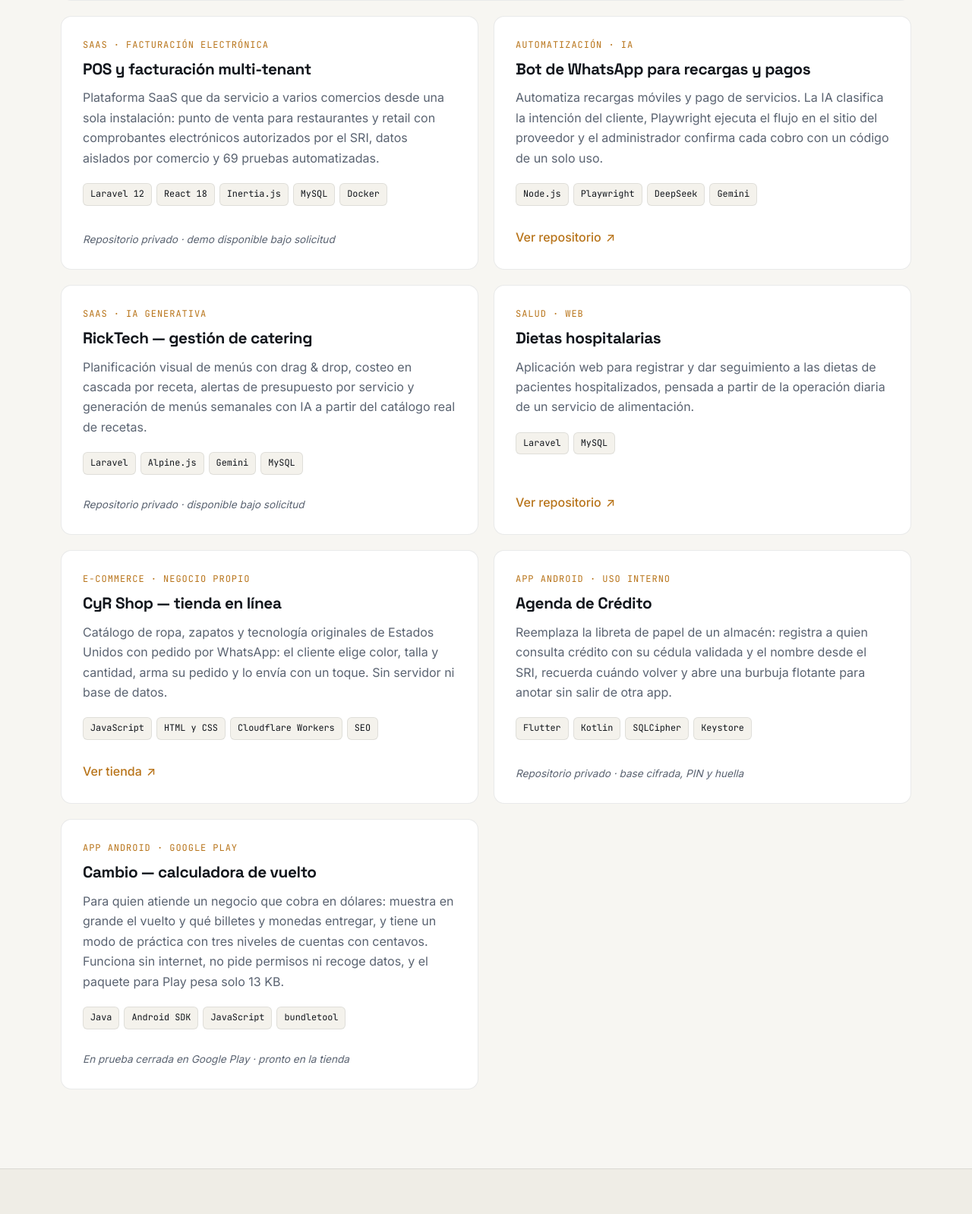
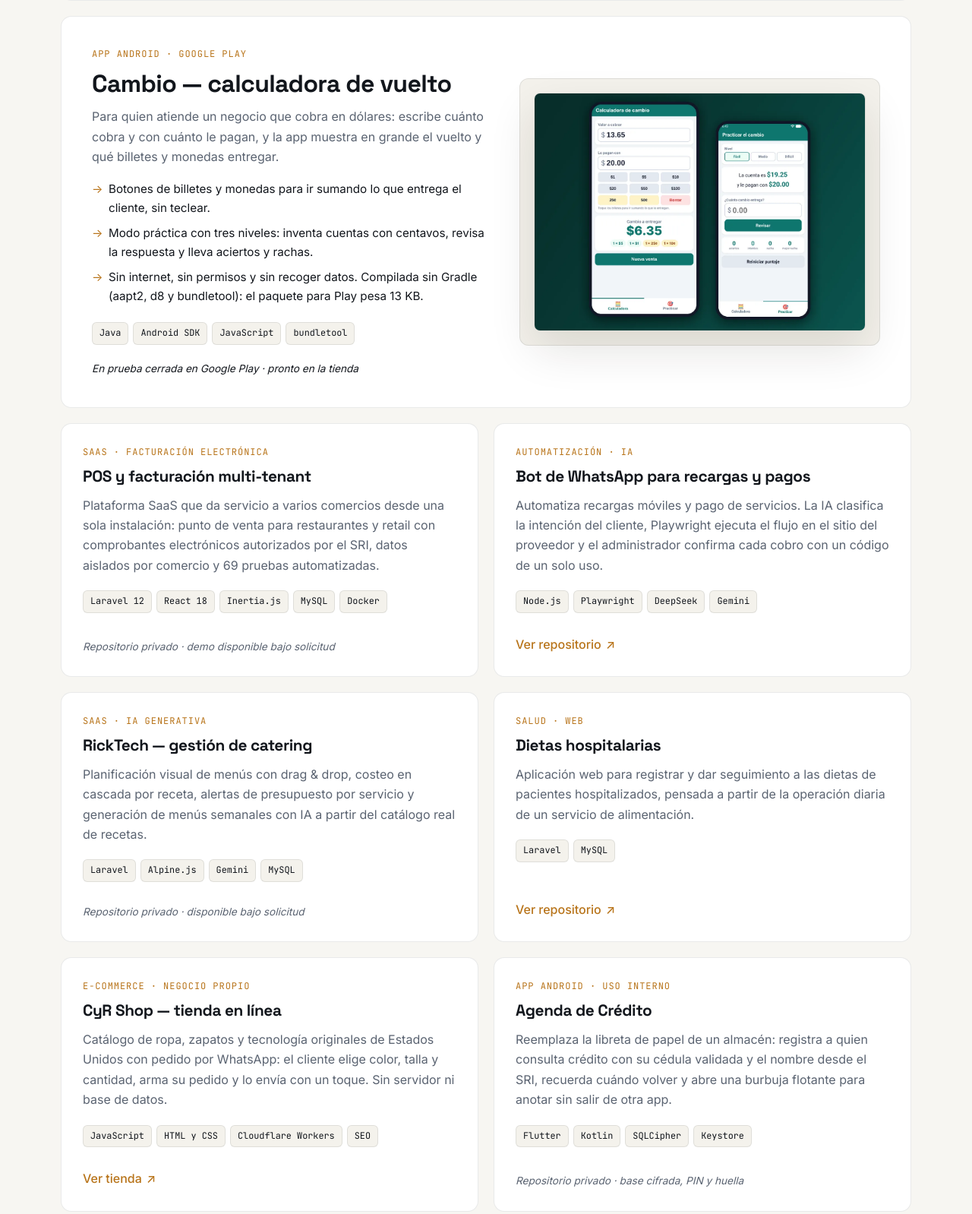
Before and after one commit to RiccijandroUpec/portafolio, a plain HTML site: page index.html in a window 1280 px wide. Shown: the part 3680-5278 px from the top of the page at 76% size. Drawn offline with Linux system fonts and the light colour scheme; no server answers.

Commit message:
Cambio como proyecto destacado con capturas de la calculadora y el modo práctica (WebP, 33 KB)

```diff
--- a/index.html
+++ b/index.html
@@ -326,6 +326,31 @@
             </div>
           </article>
 
+          <article class="project project-featured reveal">
+            <div class="project-body">
+              <p class="project-kicker">App Android · Google Play</p>
+              <h3>Cambio — calculadora de vuelto</h3>
+              <p>
+                Para quien atiende un negocio que cobra en dólares: escribe cuánto cobra y con cuánto le pagan, y la app
+                muestra en grande el vuelto y qué billetes y monedas entregar.
+              </p>
+              <ul class="project-points">
+                <li>Botones de billetes y monedas para ir sumando lo que entrega el cliente, sin teclear.</li>
+                <li>Modo práctica con tres niveles: inventa cuentas con centavos, revisa la respuesta y lleva aciertos y rachas.</li>
+                <li>Sin internet, sin permisos y sin recoger datos. Compilada sin Gradle (aapt2, d8 y bundletool): el paquete para Play pesa 13 KB.</li>
+              </ul>
+              <ul class="tags" aria-label="Tecnologías">
+                <li>Java</li><li>Android SDK</li><li>JavaScript</li><li>bundletool</li>
+              </ul>
+              <div class="project-links">
+                <span class="project-private">En prueba cerrada en Google Play · pronto en la tienda</span>
+              </div>
+            </div>
+            <div class="project-visual project-shots">
+              <img class="shot-desktop" src="img/cambio-pantallas.webp" alt="Dos pantallas de Cambio: la calculadora con un vuelto de $6.35 y los billetes a entregar, y el modo Practicar con niveles Fácil, Medio y Difícil" width="1200" height="860" loading="lazy" />
+            </div>
+          </article>
+
           <div class="project-grid">
             <article class="project reveal">
               <p class="project-kicker">SaaS · Facturación electrónica</p>
@@ -406,19 +431,6 @@
               <p class="project-private">Repositorio privado · base cifrada, PIN y huella</p>
             </article>
 
-            <article class="project reveal delay-2">
-              <p class="project-kicker">App Android · Google Play</p>
-              <h3>Cambio — calculadora de vuelto</h3>
-              <p>
-                Para quien atiende un negocio que cobra en dólares: muestra en grande el vuelto y qué billetes y monedas
-                entregar, y tiene un modo de práctica con tres niveles de cuentas con centavos. Funciona sin internet,
-                no pide permisos ni recoge datos, y el paquete para Play pesa solo 13 KB.
-              </p>
-              <ul class="tags" aria-label="Tecnologías">
-                <li>Java</li><li>Android SDK</li><li>JavaScript</li><li>bundletool</li>
-              </ul>
-              <p class="project-private">En prueba cerrada en Google Play · pronto en la tienda</p>
-            </article>
           </div>
         </div>
       </section>
```
Also changed, not shown: img/cambio-pantallas.webp (added), 1 other file.
